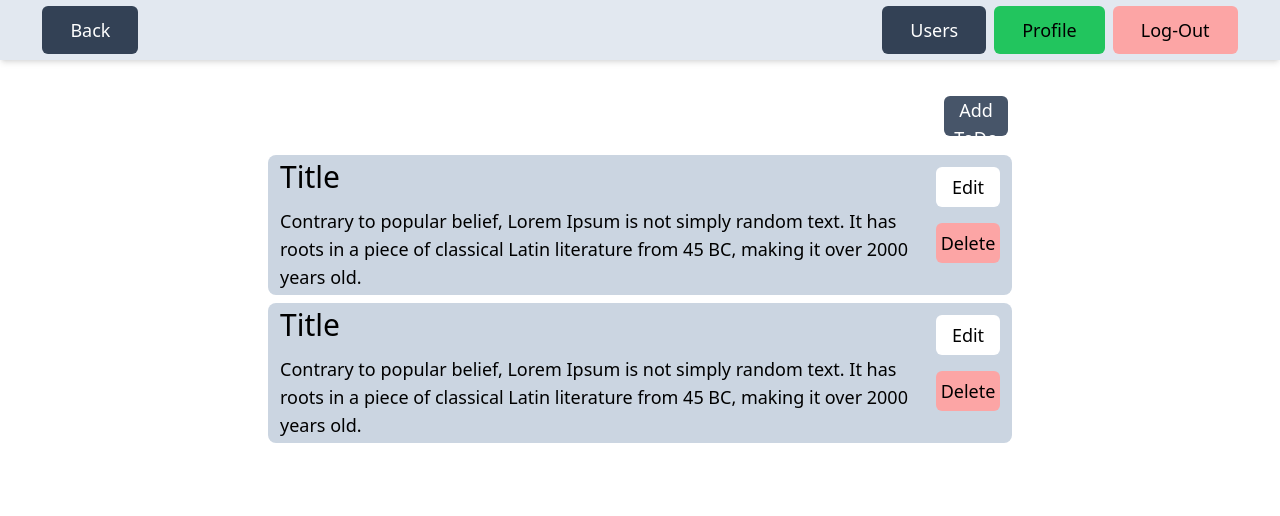
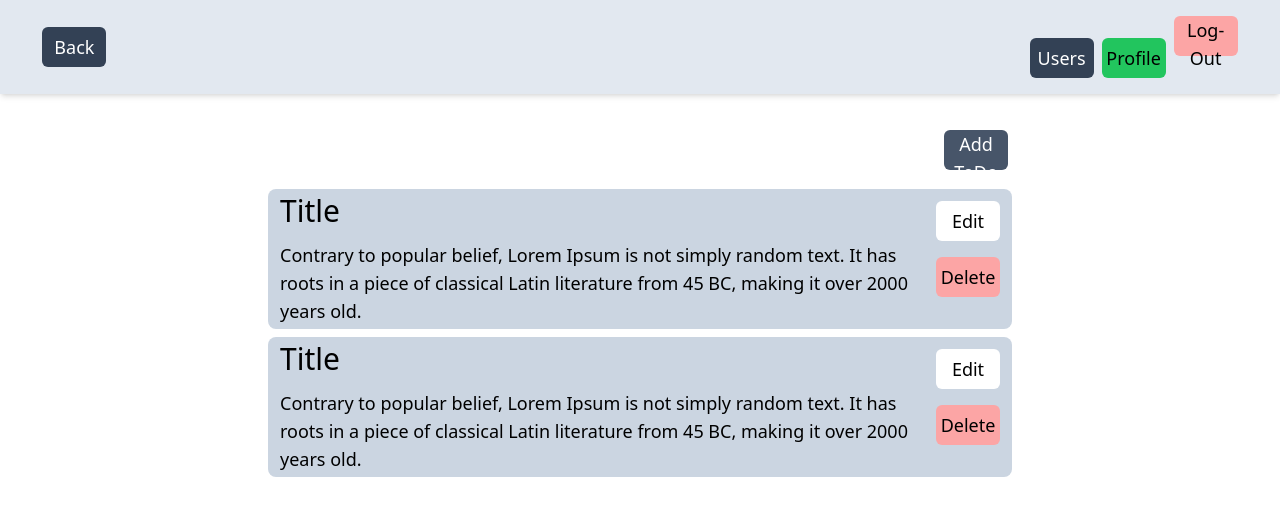
Before and after one commit to Rayhan-shellbeehaken/Todo-Application, a Next.js app: page /home in a window 1280 px wide. Shown: the top 516 px of the page. Built offline with nearby package versions, Linux system fonts and the light colour scheme.

Commit message:
created logout api and connected it to the frontend

```diff
--- /dev/null
+++ b/src/app/api/users/logout/route.js
@@ -0,0 +1,20 @@
+import { connect } from "@/app/dbConfig/dbConfig";
+import { NextResponse } from "next/server";
+
+connect();
+
+export async function POST(request) {
+    try{
+        const token = request.cookies.get("token");
+        const response = NextResponse.json({message : "Successfully logged out"},{status : 200});
+        response.cookies.set("token",'',{
+            httpOnly : true,
+            maxAge : 0
+        });
+        return response;
+
+    }catch(error){
+        console.log("Error occured to connect ");
+        return NextResponse.json({error : error.message},{status : 500});
+    }
+}
--- a/src/app/components/Button.js
+++ b/src/app/components/Button.js
@@ -5,7 +5,7 @@ import React from 'react'
 export default function Button(props) {
   return (
     <>
-        <Link className={`${props.bgcolor} ${props.textcolor} text-lg py-3 px-7 rounded-md mx-1`} href={props.dest}>{props.name}</Link>
+        <button onClick={props.onClick} className={`${props.bgcolor} ${props.textcolor} w-[5vw] h-[5vh] text-lg rounded-md mx-1`}>{props.name}</button>
     </>
   )
 }
--- a/src/app/components/Navbar.js
+++ b/src/app/components/Navbar.js
@@ -1,9 +1,23 @@
-import { redirect } from 'next/navigation'
+"use client"
 import React from 'react'
 import Button from './Button'
-import Link from 'next/link'
+import axios from 'axios';
+import { useRouter } from 'next/navigation';
 
 export default function Navbar(props) {
+    const router = useRouter();
+    const onLogOut = async() => {
+        try{
+            const response = await axios.post('/api/users/logout')
+            console.log("Logout successfull");
+            console.log(response.data)
+            router.push("/");
+        }catch(error){
+            console.log("Log out failed!");
+            console.log(error);
+        }
+    }
+
     return (
         <div className='bg-slate-200 w-[100%] flex justify-between items-center py-[2vh] px-[3vw] shadow-md'>
             <div>
@@ -12,7 +26,7 @@ export default function Navbar(props) {
             <div>
                 <Button name="Users" dest='/users' bgcolor = "bg-slate-700" textcolor = "text-white"/>
                 <Button name="Profile" dest='/profile' bgcolor = "bg-green-500" textcolor = "text-black"/>
-                <Button name="Log-Out" dest='/' bgcolor = "bg-red-300" textcolor="text-black"/>
+                <Button name="Log-Out" bgcolor = "bg-red-300" textcolor="text-black" onClick={onLogOut}/>
             </div>
         </div>
     )
```
